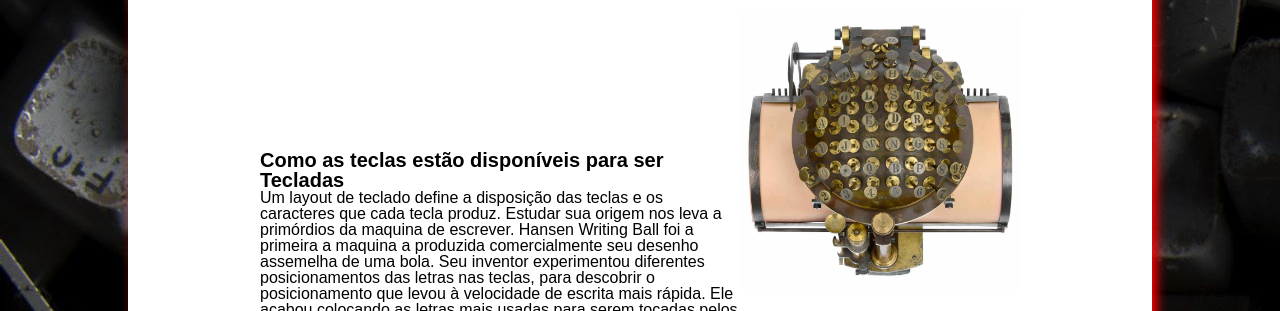
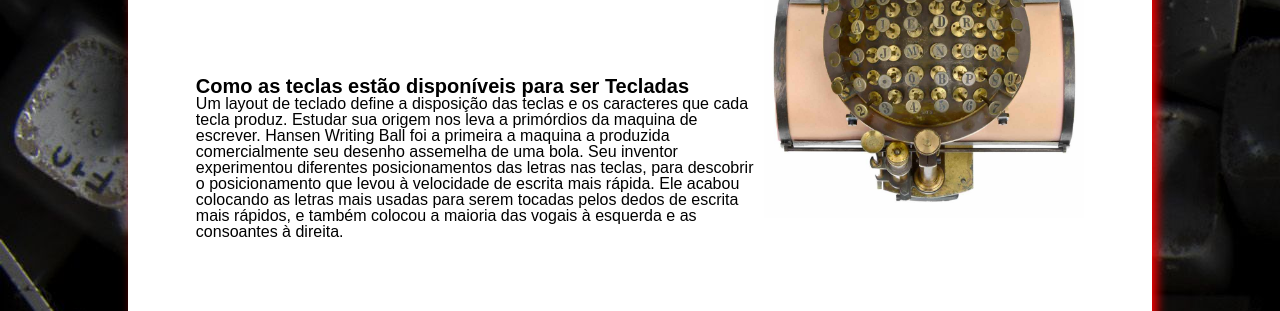
Before and after one commit to Helbert1497/Unicesumar-Mapa, a plain HTML site: page index.html in a window 1280 px wide. Shown: the part 212-523 px from the top of the page. Drawn offline with Linux system fonts and the light colour scheme.

Commit message:
Update style.css

```diff
--- a/style.css
+++ b/style.css
@@ -51,7 +51,7 @@ main{
     display: flex;
     flex-wrap: wrap;
     justify-content:center;
-    padding: 7em;
+    padding: clamp(1em, 3vw, 7em);
 }
 .texto {
     width: 60%;
```
